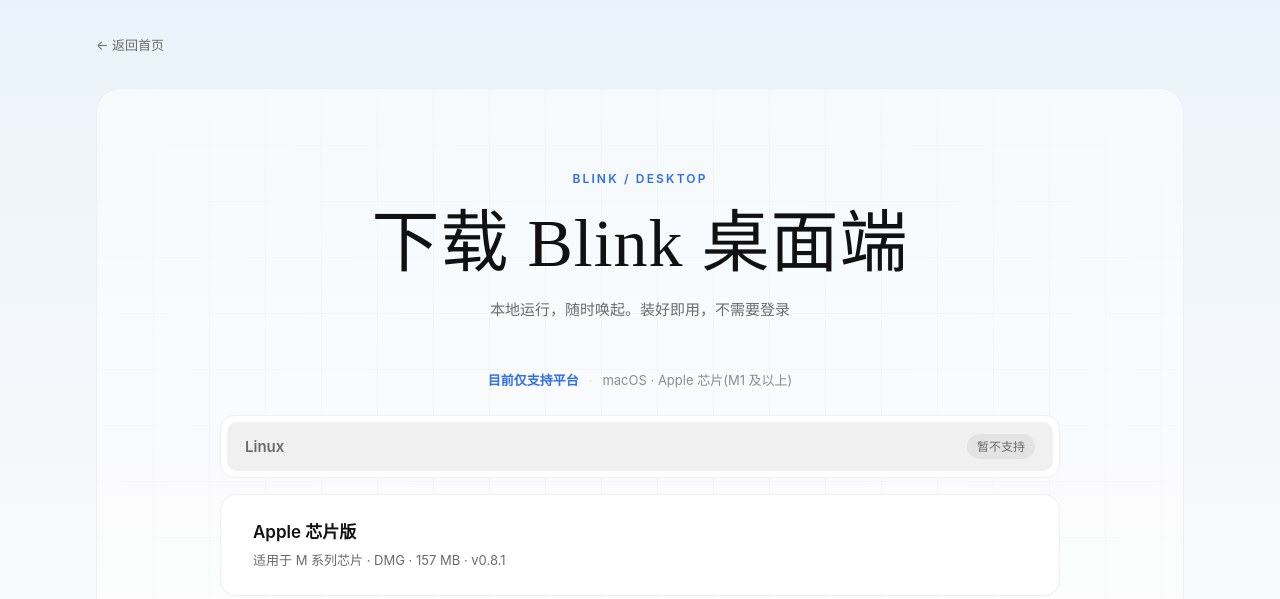
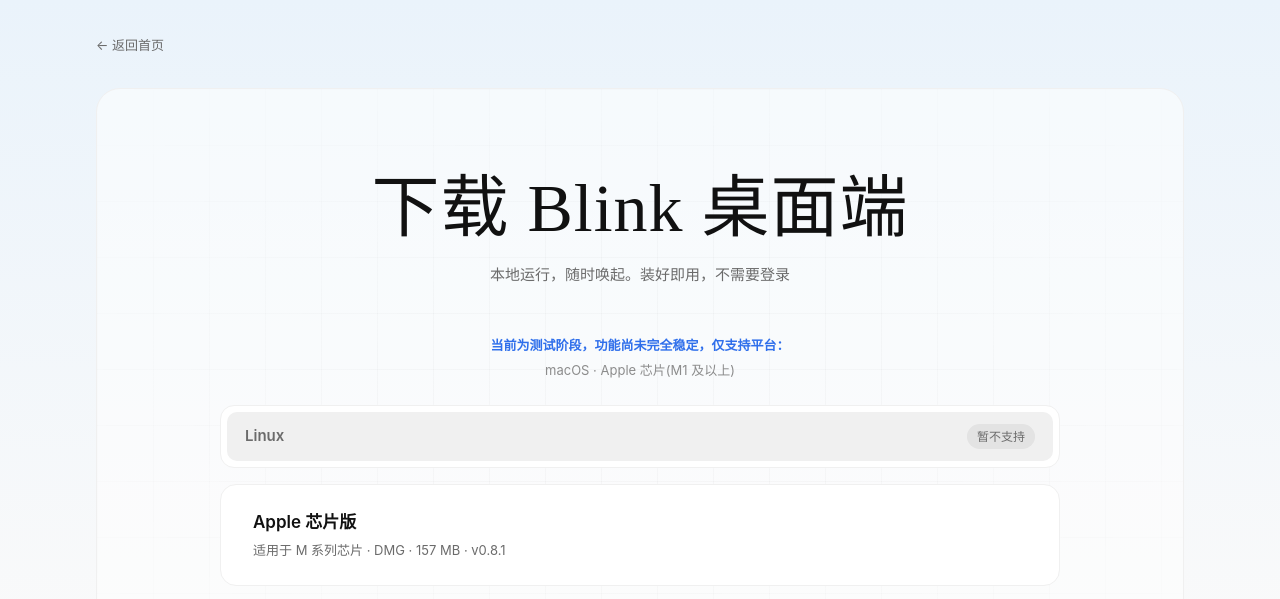
Before and after one commit to arise130315/blink_website, a plain HTML site: page download.html in a window 1280 px wide. Shown: the top 599 px of the page. Drawn offline with Linux system fonts and the light colour scheme.

Commit message:
feat(下载页): 提示语改测试阶段说明并分两行,去掉 eyebrow 标签

```diff
--- a/download.html
+++ b/download.html
@@ -69,11 +69,6 @@
 }
 .panel > * { position: relative; }
 
-.eyebrow {
-  text-align: center; font-size: 12px; font-weight: 600;
-  letter-spacing: .18em; text-transform: uppercase; color: var(--accent);
-  margin-bottom: var(--space-4);
-}
 h1 {
   text-align: center; font-family: var(--font-display); font-weight: 400;
   font-size: clamp(38px, 6vw, 68px); line-height: 1.15; letter-spacing: 1px;
@@ -86,8 +81,10 @@
   display: flex; justify-content: center; align-items: center; gap: 10px;
   flex-wrap: wrap; font-size: 13px; color: var(--meta); margin-bottom: var(--space-6);
 }
-.platforms b { color: var(--accent); font-weight: 600; }
-.platforms span { color: var(--border); }
+/* 提示句独占一行(flex 基准 100% 强制换行),平台值落到第二行;
+   行间距 4px、列间距 10px 分开设,免得换行后两行离得太开 */
+.platforms { gap: 4px 10px; }
+.platforms b { flex: 0 0 100%; text-align: center; color: var(--accent); font-weight: 600; }
 
 /* 平台标识条:参考图是可切的三个 tab,这里只有一个平台,
    所以做成不可点的标识条 —— 不假装能切 */
@@ -203,14 +200,12 @@
   <a class="back" href="./index.html">← 返回首页</a>
 
   <div class="panel">
-    <div class="eyebrow">Blink / Desktop</div>
     <h1>下载 Blink 桌面端</h1>
     <p class="lede">本地运行，随时唤起。装好即用，不需要登录</p>
 
     <div class="platforms">
-      <b>目前仅支持平台</b>
-      <span>·</span>
-      macOS · Apple 芯片(M1 及以上)
+      <b>当前为测试阶段，功能尚未完全稳定，仅支持平台：</b>
+      <span>macOS · Apple 芯片(M1 及以上)</span>
     </div>
 
     <div class="osbar">
```
